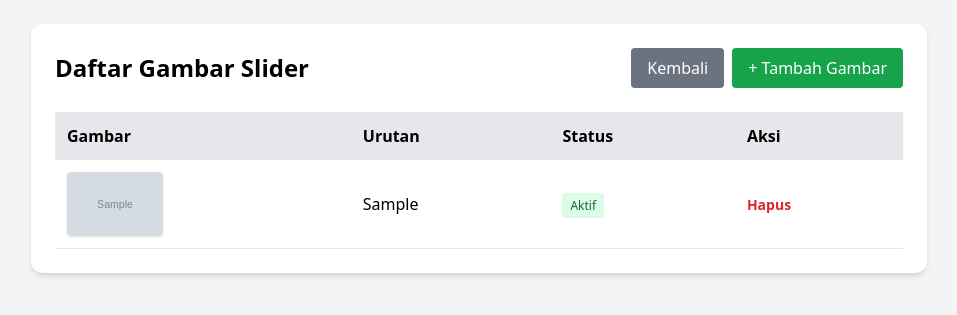
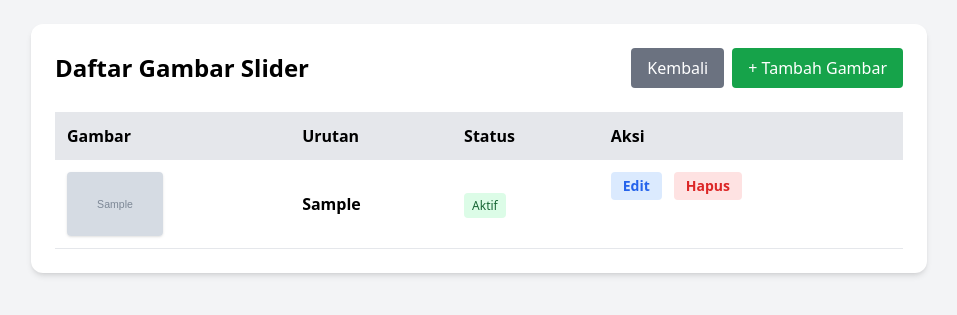
Before and after one commit to HamzahCihuy/bukitjarun, a PHP site: page /admin/hero/index.php in a window 1280 px wide. Shown: the top 315 px of the page, without its empty margins (161-1118 px from the left). Run offline with PHP 8.4, Linux system fonts and the light colour scheme; tables that the repository leaves empty or names only in its code hold one stand-in row (values such as "Sample post"); grey boxes marked "Sample" are stand-in pictures; some libraries are stand-ins or nearby versions.

Commit message:
Update index.php

```diff
--- a/admin/hero/index.php
+++ b/admin/hero/index.php
@@ -1,6 +1,6 @@
 <?php
 session_start();
-include '../../db/koneksi.php'; // Mundur 2 langkah karena di dalam folder hero
+include '../../db/koneksi.php';
 
 $stmt = $pdo->query("SELECT * FROM hero_slides ORDER BY urutan ASC");
 $slides = $stmt->fetchAll(PDO::FETCH_ASSOC);
@@ -11,6 +11,7 @@ $slides = $stmt->fetchAll(PDO::FETCH_ASSOC);
 <head>
     <title>Kelola Slider</title>
     <script src="https://cdn.tailwindcss.com"></script>
+    <link rel="stylesheet" href="https://cdnjs.cloudflare.com/ajax/libs/font-awesome/6.4.0/css/all.min.css">
 </head>
 <body class="bg-gray-100 p-6">
     <div class="max-w-4xl mx-auto bg-white rounded-xl shadow-md p-6">
@@ -34,10 +35,10 @@ $slides = $stmt->fetchAll(PDO::FETCH_ASSOC);
             <tbody>
                 <?php foreach($slides as $row): ?>
                 <tr class="border-b hover:bg-gray-50">
-<td class="p-3">
-            <img src="<?= $row['image'] ?>" class="w-24 h-16 object-cover rounded shadow" onerror="this.src='https://via.placeholder.com/150?text=Error';">
-        </td>
-        <td class="p-3"><?= $row['urutan'] ?></td>
+                    <td class="p-3">
+                        <img src="<?= $row['image'] ?>" class="w-24 h-16 object-cover rounded shadow" onerror="this.src='https://via.placeholder.com/150?text=Error';">
+                    </td>
+                    <td class="p-3 font-bold"><?= $row['urutan'] ?></td>
                     <td class="p-3">
                         <?php if($row['is_active']): ?>
                             <span class="bg-green-100 text-green-800 text-xs px-2 py-1 rounded">Aktif</span>
@@ -45,8 +46,10 @@ $slides = $stmt->fetchAll(PDO::FETCH_ASSOC);
                             <span class="bg-red-100 text-red-800 text-xs px-2 py-1 rounded">Mati</span>
                         <?php endif; ?>
                     </td>
-                    <td class="p-3">
-                        <a href="hapus.php?id=<?= $row['id'] ?>" onclick="return confirm('Yakin hapus?')" class="text-red-600 hover:text-red-900 font-bold text-sm">Hapus</a>
+                    <td class="p-3 flex gap-3">
+                        <a href="edit.php?id=<?= $row['id'] ?>" class="text-blue-600 hover:text-blue-900 bg-blue-100 px-3 py-1 rounded text-sm font-bold">Edit</a>
+
+                        <a href="hapus.php?id=<?= $row['id'] ?>" onclick="return confirm('Yakin hapus?')" class="text-red-600 hover:text-red-900 bg-red-100 px-3 py-1 rounded text-sm font-bold">Hapus</a>
                     </td>
                 </tr>
                 <?php endforeach; ?>
```
